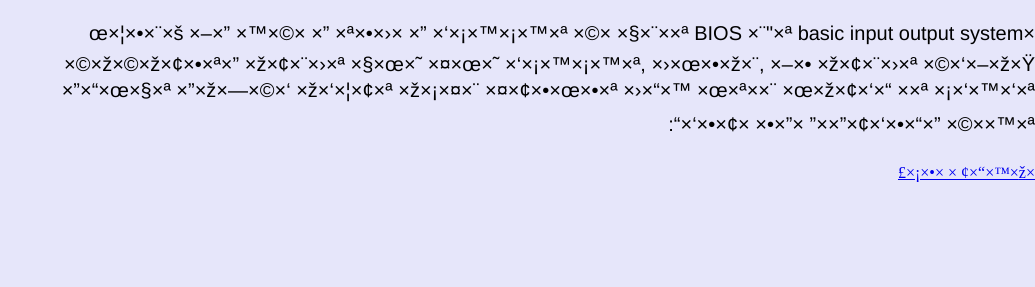
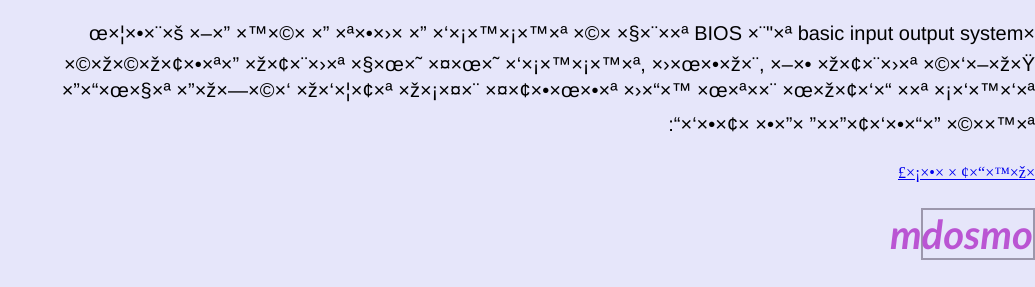
Before and after one commit to AyalaMalot/AyalaMalot.github.io, a plain HTML site: page index.html in a window 1280 px wide. Shown: the part 1158-1445 px from the top of the page, without its empty margins (245-1280 px from the left). Before the commit the page ends 1348 px from the top, so only its background shows below. Drawn offline with Linux system fonts and the light colour scheme.

Commit message:
Update index.html

```diff
--- a/index.html
+++ b/index.html
@@ -132,6 +132,6 @@
           </p>
           <a href="https://www.w3schools.com/cssref/pr_pos_top.asp" alt="îéãò">מידע נוסף</a>
 
-
+         <h1>mdosmo</h1>
       </body>
 </html>
```
